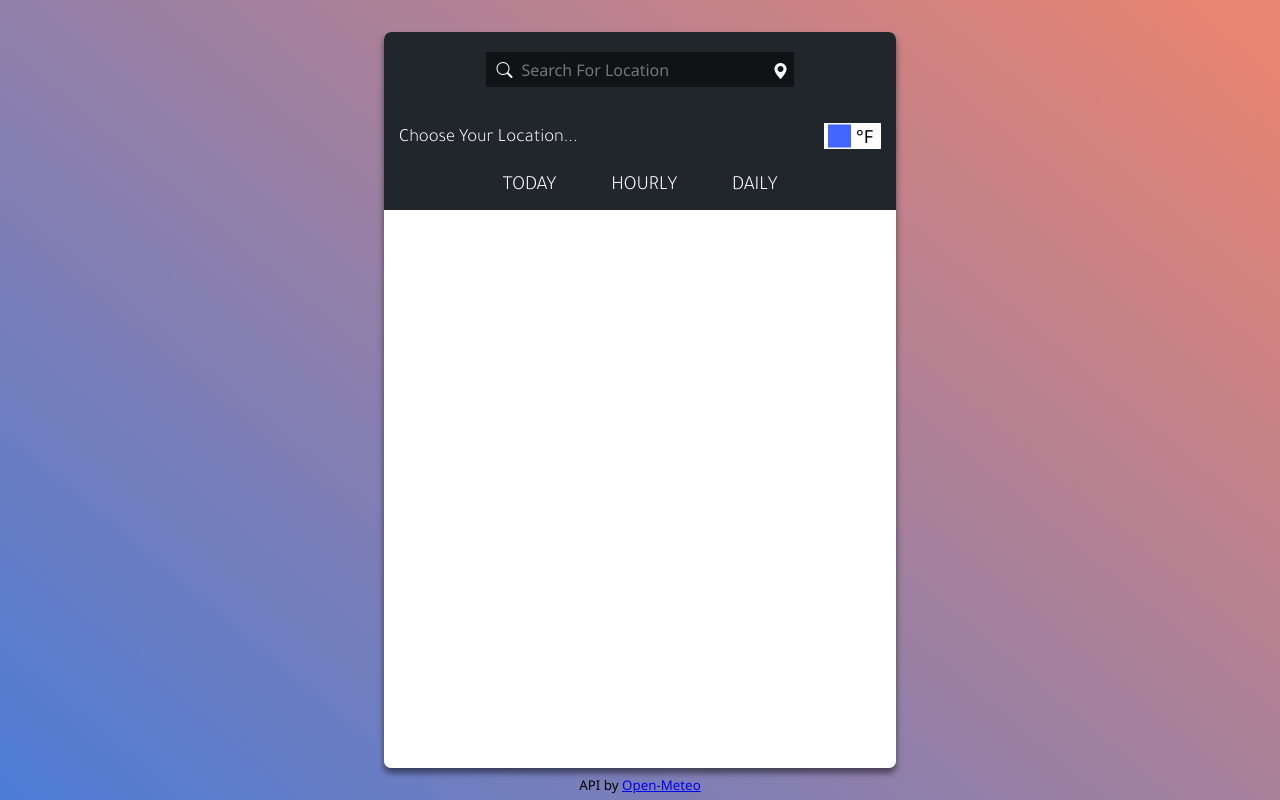
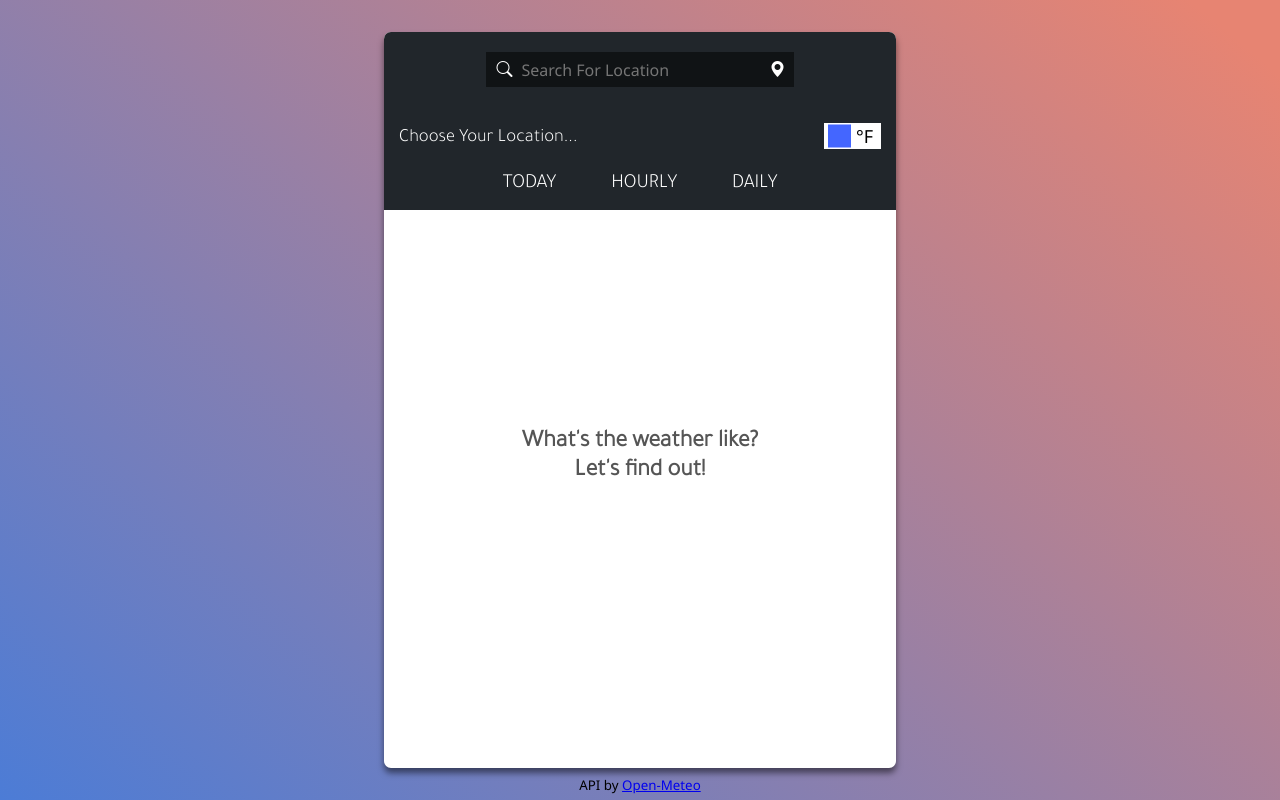
Before and after one commit to scriptax/weather-app, a plain HTML site: page index.html in a window 1280 px wide. Drawn offline with nearby package versions, Linux system fonts and the light colour scheme; a web font is replaced by a local one.

Commit message:
some ui/ux enhancements

```diff
--- a/index.html
+++ b/index.html
@@ -15,7 +15,7 @@
                 <i id="search-icon" class="bi bi-search"></i>
                 <input id="search-box" type="text" placeholder="Search For Location">
                 <i id="loading-icon"></i>
-                <button id="location-btn">
+                <button id="location-btn" title="Your Location">
                     <i class="bi bi-geo-alt-fill"></i>
                 </button>
             </div>
@@ -24,7 +24,7 @@
         <div id="topbar">
             <span id="current-location-info">Choose Your Location...</span>
             <input id="temp-unit-checkbox" type="checkbox">
-            <label id="temp-unit-container" for="temp-unit-checkbox">
+            <label id="temp-unit-container" for="temp-unit-checkbox" title="Temprature Unit">
                 <span id="temp-unit-toggle">
                     &#176C &#176F
                 </span>
@@ -55,6 +55,12 @@
         <!--Daily Page-->
         <div id="daily-container" class="navpage">
         </div>
+        <div id="empty-message">
+            <h2>
+                What's the weather like?<br>
+                Let's find out!
+            </h2>
+        </div>
     </div>
     <script src="weather.js"></script>
     </body>
--- a/weather.css
+++ b/weather.css
@@ -59,6 +59,17 @@ body {
     overflow-y: hidden;
 }
 
+#empty-message {
+    position: absolute;
+    left: 50%;
+    top: 50%;
+    transform: translate(-50%, 50%);
+    width: 100%;
+    text-align: center;
+    color: #555;
+    font-family: 'Tajawal';
+}
+
 /*search bar style and position*/
 #search-bar {
     padding: 20px 0;
@@ -91,7 +102,7 @@ body {
 }
 #search-icon {
     position: absolute;
-    top: 10px;
+    top: 9px;
     left: 10px;
     color: #fff;
 }
@@ -107,8 +118,8 @@ body {
 }
 #location-btn {
     position: absolute;
-    right: 5px;
-    top: 5px;
+    right: 8px;
+    top: 3px;
     height: 30px;
     font-size: 16px;
     color: #fff;
@@ -117,7 +128,6 @@ body {
 }
 #location-btn:hover {
     color: #bbb;
-    cursor: pointer;
 }
 #location-btn:active {
     color: #fff;
@@ -136,7 +146,7 @@ body {
     font-weight: 500;
     font-size: 12pt;
     color: #fff;
-    background-color: #222;
+    background-color: var(--secondColor);
     list-style: none;
     border-radius: 2px;
     box-shadow: 0px 0px 5px #aaa;
@@ -226,8 +236,8 @@ body {
     font-size: 15pt;
     color: #fff;
     background-color: transparent;
-    border: 0;
-    transition: background-color 0.2s;
+    border-bottom: 4px transparent solid;
+    transition: background-color 0.2s, border 0.2s;
 }
 #navbar > button:hover {
     background-color: rgba(0,0,0,0.2);
@@ -245,6 +255,7 @@ body {
     overflow-y: auto;
     display: none;
     transition: opacity 0.3s;
+    cursor: default;
 }
 #today-weather-summary {
     position: relative;
--- a/weather.js
+++ b/weather.js
@@ -451,6 +451,7 @@ let weatherResults = (function () {
                 });
                 promise.then((res) => {
                     document.getElementById('loading-icon').style.display = "none";
+                    document.getElementById('empty-message').style.display = 'none';
                     activeNav(1, 0);
                     clearItems();
                     todayWeather(res, date);
```
